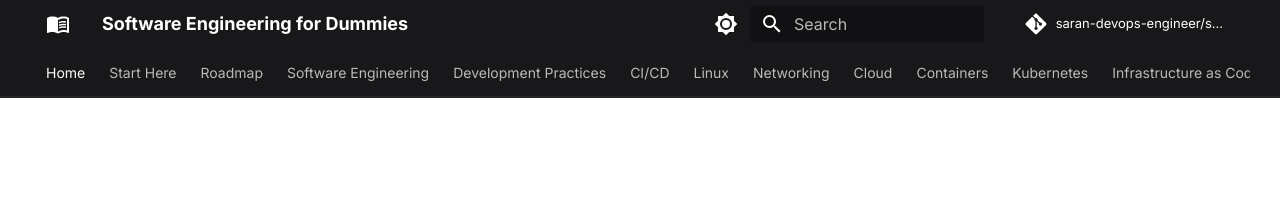
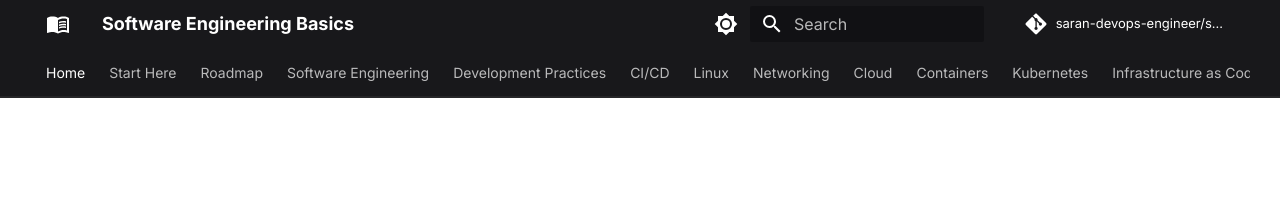
Before and after one commit to Manitumarada1997/software_engineering_basics, an MkDocs documentation site: the page built from docs/index.md, in a window 1280 px wide. Shown: the top 206 px of the page. Built offline with MkDocs 1.6.1 and Material for MkDocs 9.7.7, drawn with Linux system fonts in a browser that asks for light colours; comment, search, counter and statistics services are not loaded.

Commit message:
Update mkdocs.yml

```diff
--- a/mkdocs.yml
+++ b/mkdocs.yml
@@ -1,8 +1,8 @@
-site_name: Software Engineering for Dummies
+site_name: Software Engineering Basics
 site_description: A continuous-story course on modern software engineering, DevOps, Cloud, Kubernetes, Security, SRE, and Platform Engineering.
-site_url: https://saran-devops-engineer.github.io/software_engineering_for_dummies/
-repo_url: https://github.com/saran-devops-engineer/software_engineering_for_dummies
-repo_name: saran-devops-engineer/software_engineering_for_dummies
+site_url: https://saran-devops-engineer.github.io/software_engineering_basics/
+repo_url: https://github.com/saran-devops-engineer/software_engineering_basics
+repo_name: saran-devops-engineer/software_engineering_basics
 copyright: Built as a public learning resource
 
 theme:
@@ -54,7 +54,7 @@ extra_css:
 extra:
   social:
     - icon: fontawesome/brands/github
-      link: https://github.com/saran-devops-engineer/software_engineering_for_dummies
+      link: https://github.com/saran-devops-engineer/software_engineering_basics
 
 markdown_extensions:
   - admonition
```
